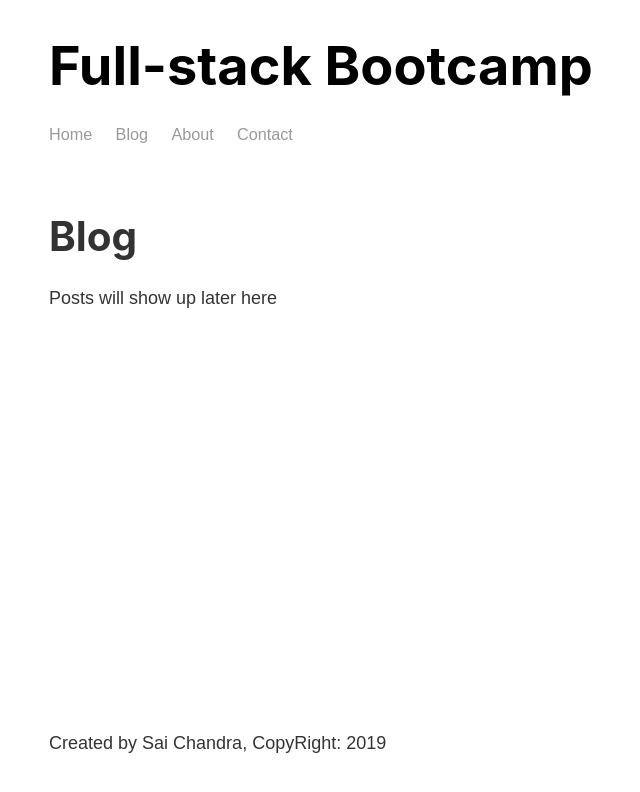
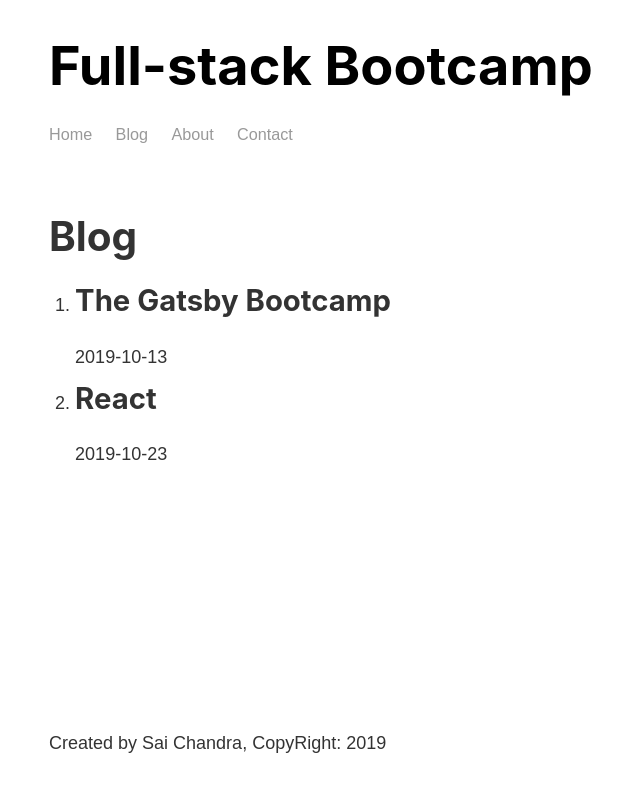
Before and after one commit to SaiChandra2896/Gatsbyjs-, a Gatsby site: page /blog in a window 1280 px wide. Shown: the whole page, without its empty margins (234-874 px from the left). Built offline with nearby package versions, Linux system fonts and the light colour scheme; Gatsby itself is replaced by a stand-in of ours.

Commit message:
add graphql query to fetch title and date in markdown files

```diff
--- a/src/pages/blog.js
+++ b/src/pages/blog.js
@@ -1,12 +1,36 @@
 import React from "react"
+import { graphql, useStaticQuery } from "gatsby"
 
 import Layout from "../components/layout"
 
 const BlogPage = () => {
+  const data = useStaticQuery(graphql`
+    query {
+      allMarkdownRemark {
+        edges {
+          node {
+            frontmatter {
+              title
+              date
+            }
+          }
+        }
+      }
+    }
+  `)
   return (
     <Layout>
       <h1>Blog</h1>
-      <p>Posts will show up later here</p>
+      <ol>
+        {data.allMarkdownRemark.edges.map(edge => {
+          return (
+            <li>
+              <h2>{edge.node.frontmatter.title}</h2>
+              <p>{edge.node.frontmatter.date}</p>
+            </li>
+          )
+        })}
+      </ol>
     </Layout>
   )
 }
--- a/src/posts/gatsby.md
+++ b/src/posts/gatsby.md
@@ -1,6 +1,6 @@
 ---
 title: "The Gatsby Bootcamp"
-data: "20019-10-13"
+date: "2019-10-13"
 ---
 
 I just launched my gastby website!
```
